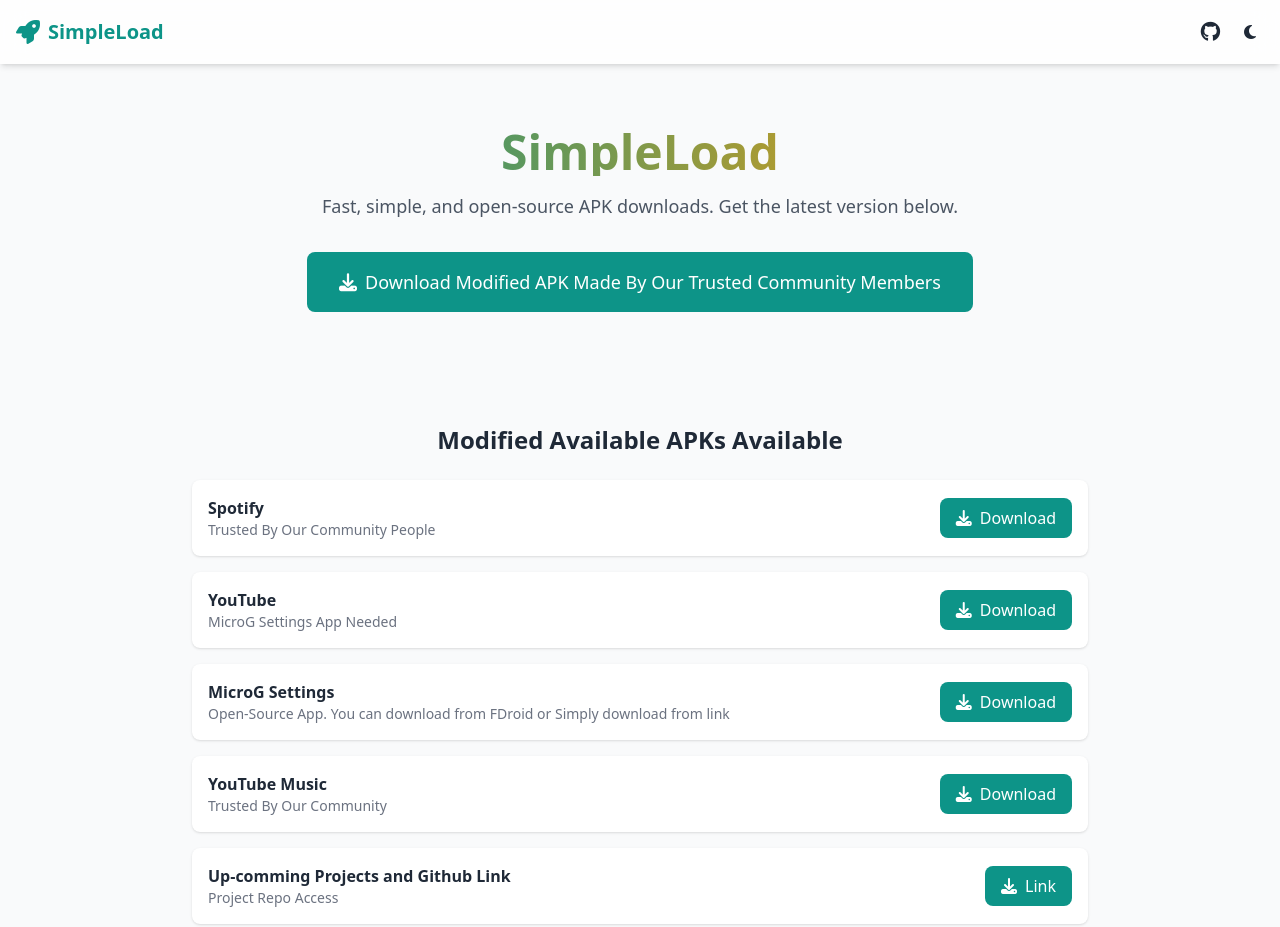
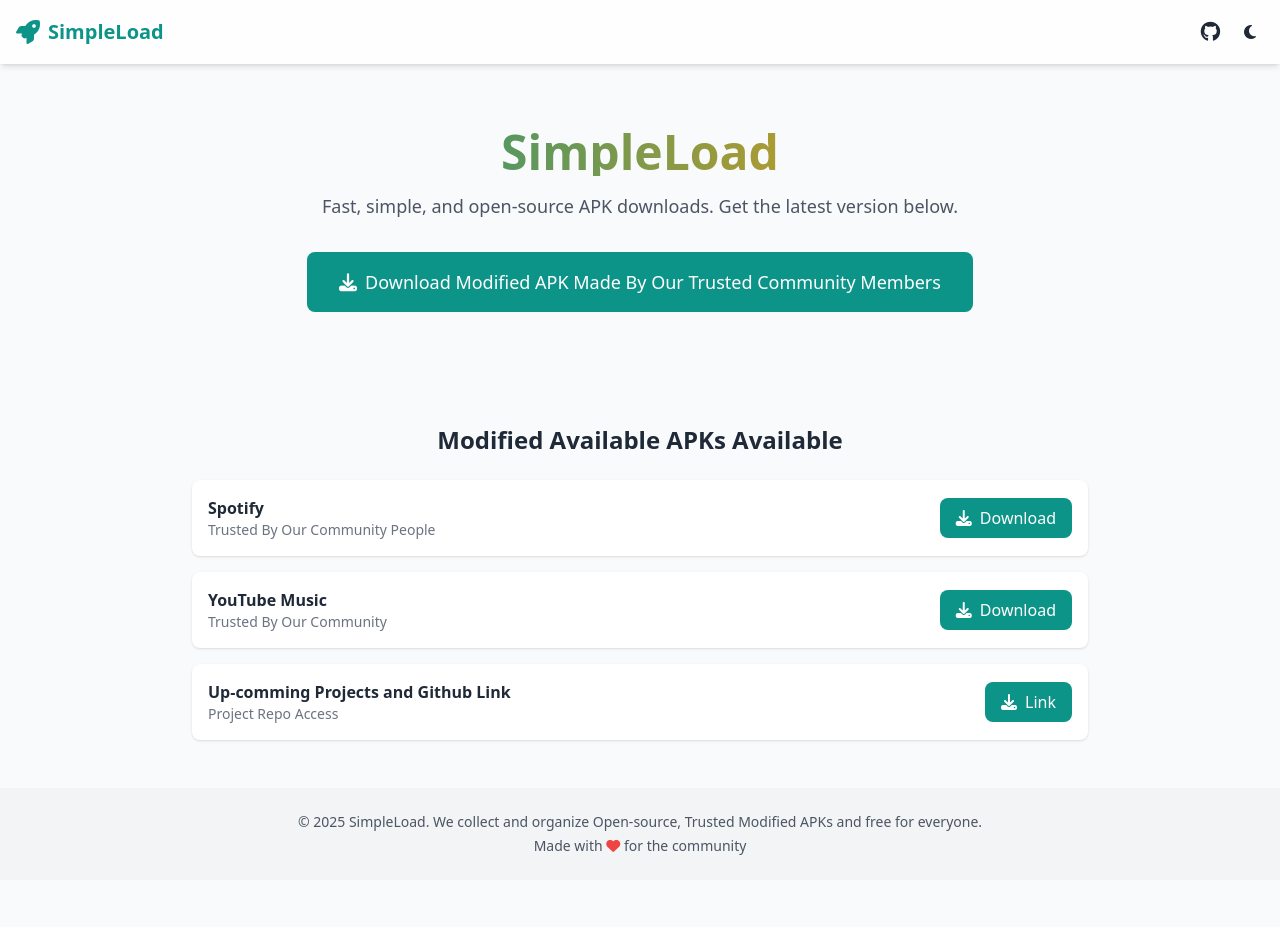
Before and after one commit to saitejar110507/Simple-Load, a plain HTML site: page index.html in a window 1280 px wide. Shown: the top 927 px of the page. After the commit the page ends 880 px from the top, so only its background shows below. Drawn offline with nearby package versions, Linux system fonts and the light colour scheme.

Commit message:
Update index.html

```diff
--- a/index.html
+++ b/index.html
@@ -75,7 +75,7 @@
       <p class="text-lg mb-8 text-gray-600 dark:text-gray-300">
         Fast, simple, and open-source APK downloads. Get the latest version below.
       </p>
-      <a href="" download
+      <a href="#"
          class="download-btn bg-primary hover:bg-teal-700 text-white px-8 py-4 rounded-lg font-medium text-lg transition inline-flex items-center">
         <i class="fas fa-download mr-2"></i> Download Modified APK Made By Our Trusted Community Members
       </a>
@@ -94,43 +94,18 @@
             <h3 class="font-semibold">Spotify</h3>
             <p class="text-sm text-gray-500 dark:text-gray-400">Trusted By Our Community People</p>
           </div>
-          <a href="spotify-revanced_v9.0.50.416-patches_v5.26.0.apk" download
+          <a href="https://drive.usercontent.google.com/download?id=1tNZbcka96uRzZE_75fl61Ihe3jG3M-Kb&export=download&authuser=2&confirm=t&uuid=8a6e6867-1db3-4452-9af6-d5f5053f4f1d&at=AN8xHoqz8Kubp8cLsbNmDXzkslVo:1757783132581" download
              class="download-btn bg-primary hover:bg-teal-700 text-white px-4 py-2 rounded-lg font-medium inline-flex items-center">
             <i class="fas fa-download mr-2"></i> Download
           </a>
         </div>
-
-        <!-- YouTube -->
-        <div class="version-card flex items-center justify-between bg-white dark:bg-gray-800 shadow rounded-lg p-4">
-          <div>
-            <h3 class="font-semibold">YouTube</h3>
-            <p class="text-sm text-gray-500 dark:text-gray-400">MicroG Settings App Needed</p>
-          </div>
-          <a href="https://github.com/microg/GmsCore/releases/download/v0.3.7.250932/org.microg.gms-250932014-user.apk" download
-             class="download-btn bg-primary hover:bg-teal-700 text-white px-4 py-2 rounded-lg font-medium inline-flex items-center">
-            <i class="fas fa-download mr-2"></i> Download
-          </a>
-        </div>
-
-        <!-- MicroG Settings -->
-        <div class="version-card flex items-center justify-between bg-white dark:bg-gray-800 shadow rounded-lg p-4">
-          <div>
-            <h3 class="font-semibold">MicroG Settings</h3>
-            <p class="text-sm text-gray-500 dark:text-gray-400">Open-Source App. You can download from FDroid or Simply download from link</p>
-          </div>
-          <a href="files/simpleload-v0.8.0.apk" download
-             class="download-btn bg-primary hover:bg-teal-700 text-white px-4 py-2 rounded-lg font-medium inline-flex items-center">
-            <i class="fas fa-download mr-2"></i> Download
-          </a>
-        </div>
-
         <!-- YouTube Music -->
         <div class="version-card flex items-center justify-between bg-white dark:bg-gray-800 shadow rounded-lg p-4">
           <div>
             <h3 class="font-semibold">YouTube Music</h3>
             <p class="text-sm text-gray-500 dark:text-gray-400">Trusted By Our Community</p>
           </div>
-          <a href="youtube-music-revanced_v8.05.51-patches_v5.26.0.apk" download
+          <a href="https://drive.usercontent.google.com/download?id=1v6CzjTsE3xPwRPajGwEz1fQ9_atjXEdC&export=download&authuser=2&confirm=t&uuid=59a8d6f6-68ef-43a8-a028-6cd6576e293d&at=AN8xHooBaWaAsG3BJh-OZVyTqzAf:1757783116198" download
              class="download-btn bg-primary hover:bg-teal-700 text-white px-4 py-2 rounded-lg font-medium inline-flex items-center">
             <i class="fas fa-download mr-2"></i> Download
           </a>
@@ -142,7 +117,7 @@
             <h3 class="font-semibold">Up-comming Projects and Github Link</h3>
             <p class="text-sm text-gray-500 dark:text-gray-400">Project Repo Access</p>
           </div>
-          <a href="files/anotherapp-v1.5.0.apk" download
+          <a href="https://github.com/saitejar110507/Simple-Load" download
              class="download-btn bg-primary hover:bg-teal-700 text-white px-4 py-2 rounded-lg font-medium inline-flex items-center">
             <i class="fas fa-download mr-2"></i> Link
           </a>
```
